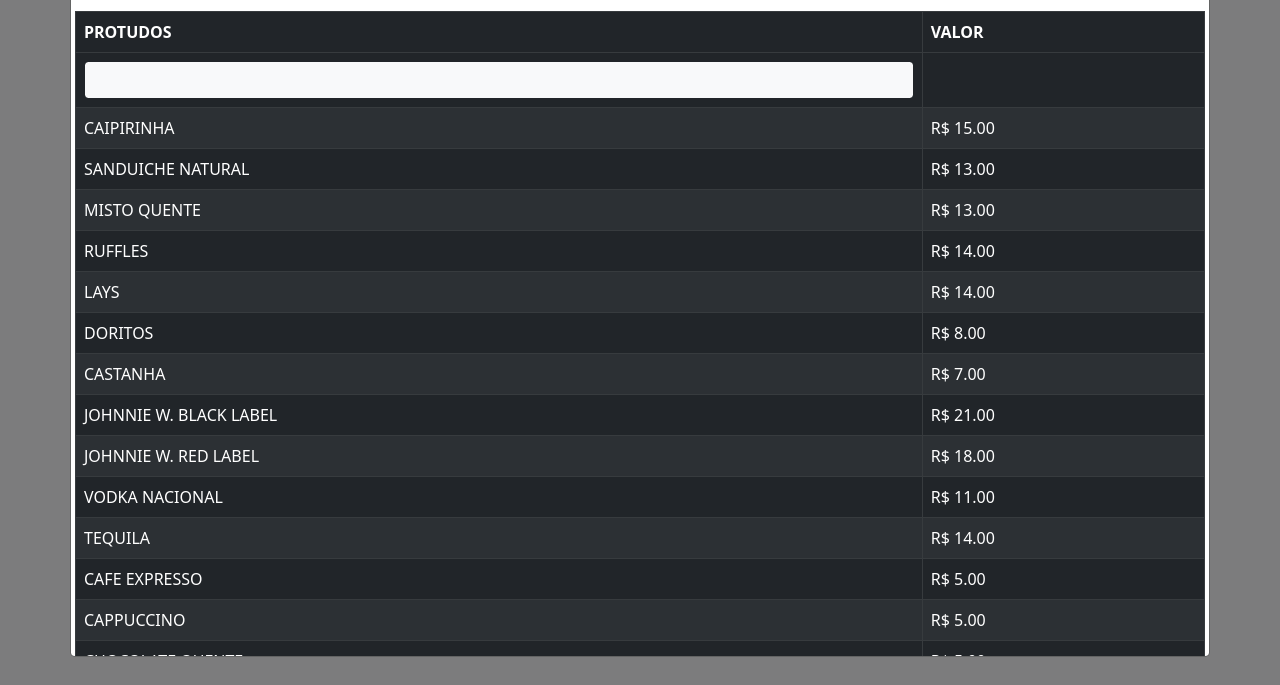
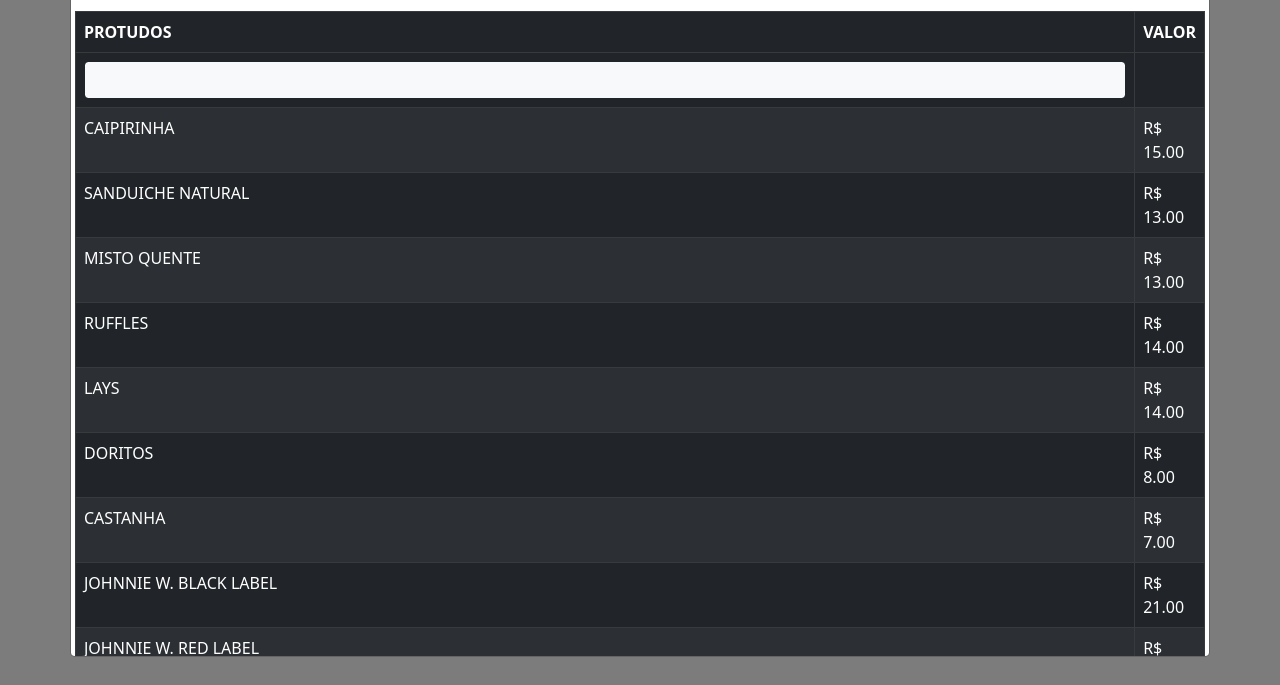
Before and after one commit to lucassfontes/tarifario, a plain HTML site: page index.html in a window 1280 px wide. Both pictures are taken after a click on the link "Cardapío". Shown: the part 115-800 px from the top of the page. Drawn offline with nearby package versions, Linux system fonts and the light colour scheme.

Commit message:
Update index.html

```diff
--- a/index.html
+++ b/index.html
@@ -316,7 +316,7 @@
                                   <th scope="col-6">VALOR</th>
                                 </tr>
                                 <tr>
-                                  <th class="col-9"><input type="text" id="txtColuna1" class="form-control border border-dark bg-light text-dark" aria-label="Username" aria-describedby="basic-addon1"></th>
+                                  <th class="col-12"><input type="text" id="txtColuna1" class="form-control border border-dark bg-light text-dark"></th>
                                   <th></th>
                                 </tr>
                               </thead>
```
